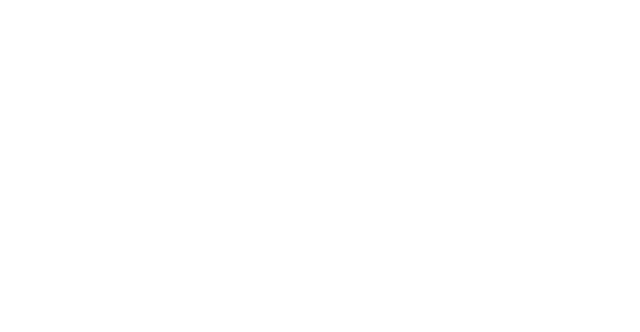
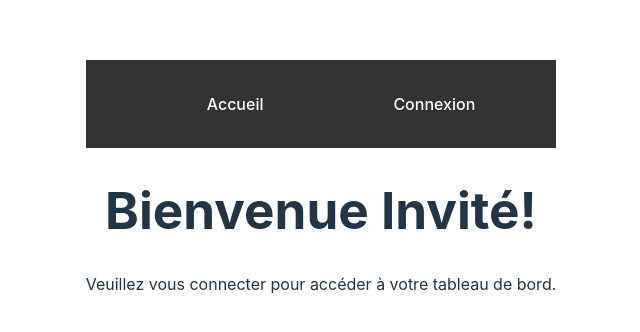
Before and after one commit to erikbeauvalot/pfa, a React (Vite) app: page / in a window 1280 px wide. Before the commit this address had no page. Shown: the part 214-546 px from the top of the page, without its empty margins (319-959 px from the left). Built offline with nearby package versions, Linux system fonts and the light colour scheme.

Commit message:
Ajout de la navigation avec Navbar, création de la page d'accueil, et mise à jour du contexte d'authentification pour gérer l'utilisateur.

```diff
--- a/src/App.tsx
+++ b/src/App.tsx
@@ -1,17 +1,21 @@
-import { useState } from 'react'
-import reactLogo from './assets/react.svg'
-import viteLogo from '/vite.svg'
-import './App.css'
+import { useState } from 'react';
+import reactLogo from './assets/react.svg';
+import viteLogo from '/vite.svg';
+import './App.css';
 import { BrowserRouter, Routes, Route } from 'react-router-dom';
 import { AuthProvider } from './contexts/AuthContext';
 import { Dashboard } from './components/Dashboard';
-import { Login } from './components/Login';
+import Login from './components/Login';
+import Home from './components/Home';
+import Navbar from './components/Navbar';
 
 function App() {
   return (
     <AuthProvider>
       <BrowserRouter>
+        <Navbar />
         <Routes>
+          <Route path="/" element={<Home />} />
           <Route path="/login" element={<Login />} />
           <Route path="/dashboard" element={<Dashboard />} />
           {/* Ajouter d'autres routes selon les besoins */}
--- /dev/null
+++ b/src/components/Home.tsx
@@ -0,0 +1,20 @@
+// FILE: components/Home.tsx
+import { useContext } from 'react';
+import { AuthContext } from '../contexts/AuthContext';
+
+const Home = () => {
+  const { user } = useContext(AuthContext);
+
+  return (
+    <div>
+      <h1>Bienvenue {user ? user.name : 'Invité'}!</h1>
+      {user ? (
+        <p>Vous êtes connecté en tant que {user.name}.</p>
+      ) : (
+        <p>Veuillez vous connecter pour accéder à votre tableau de bord.</p>
+      )}
+    </div>
+  );
+};
+
+export default Home;
--- /dev/null
+++ b/src/components/Navbar.css
@@ -0,0 +1,29 @@
+/* FILE: src/components/Navbar.css */
+nav {
+  background-color: #333;
+  padding: 1rem;
+}
+
+nav ul {
+  list-style: none;
+  display: flex;
+  justify-content: space-around;
+}
+
+nav ul li {
+  margin: 0 1rem;
+}
+
+nav ul li a,
+nav ul li button {
+  color: white;
+  text-decoration: none;
+  background: none;
+  border: none;
+  cursor: pointer;
+}
+
+nav ul li button:hover,
+nav ul li a:hover {
+  text-decoration: underline;
+}
--- /dev/null
+++ b/src/components/Navbar.tsx
@@ -0,0 +1,34 @@
+// FILE: src/components/Navbar.tsx
+import { Link } from 'react-router-dom';
+import { useAuth } from '../contexts/AuthContext';
+import './Navbar.css';
+
+const Navbar = () => {
+  const { user, logout } = useAuth();
+
+  return (
+    <nav>
+      <ul>
+        <li>
+          <Link to="/">Accueil</Link>
+        </li>
+        {user ? (
+          <>
+            <li>
+              <Link to="/dashboard">Tableau de bord</Link>
+            </li>
+            <li>
+              <button onClick={logout}>Déconnexion</button>
+            </li>
+          </>
+        ) : (
+          <li>
+            <Link to="/login">Connexion</Link>
+          </li>
+        )}
+      </ul>
+    </nav>
+  );
+};
+
+export default Navbar;
--- a/src/contexts/AuthContext.tsx
+++ b/src/contexts/AuthContext.tsx
@@ -1,35 +1,39 @@
-import { createContext, useContext, useState, ReactNode } from 'react';
+import React, { createContext, useState, useContext } from 'react';
 
+// Définir le type pour le contexte d'authentification
 interface AuthContextType {
-  token: string | null;
-  login: (token: string) => void;
+  user: { name: string } | null;
+  login: (name: string) => void;
   logout: () => void;
 }
 
-const AuthContext = createContext<AuthContextType | null>(null);
+// Créer le contexte avec une valeur par défaut
+export const AuthContext = createContext<AuthContextType | undefined>(undefined);
 
-export function AuthProvider({ children }: { children: ReactNode }) {
-  const [token, setToken] = useState<string | null>(localStorage.getItem('token'));
+// Fournisseur de contexte d'authentification
+export const AuthProvider: React.FC = ({ children }) => {
+  const [user, setUser] = useState<{ name: string } | null>(null);
 
-  const login = (newToken: string) => {
-    setToken(newToken);
-    localStorage.setItem('token', newToken);
+  const login = (name: string) => {
+    setUser({ name });
   };
 
   const logout = () => {
-    setToken(null);
-    localStorage.removeItem('token');
+    setUser(null);
   };
 
   return (
-    <AuthContext.Provider value={{ token, login, logout }}>
+    <AuthContext.Provider value={{ user, login, logout }}>
       {children}
     </AuthContext.Provider>
   );
-}
+};
 
+// Hook personnalisé pour utiliser le contexte d'authentification
 export const useAuth = () => {
   const context = useContext(AuthContext);
-  if (!context) throw new Error('useAuth must be used within AuthProvider');
+  if (context === undefined) {
+    throw new Error('useAuth must be used within an AuthProvider');
+  }
   return context;
 };
```
